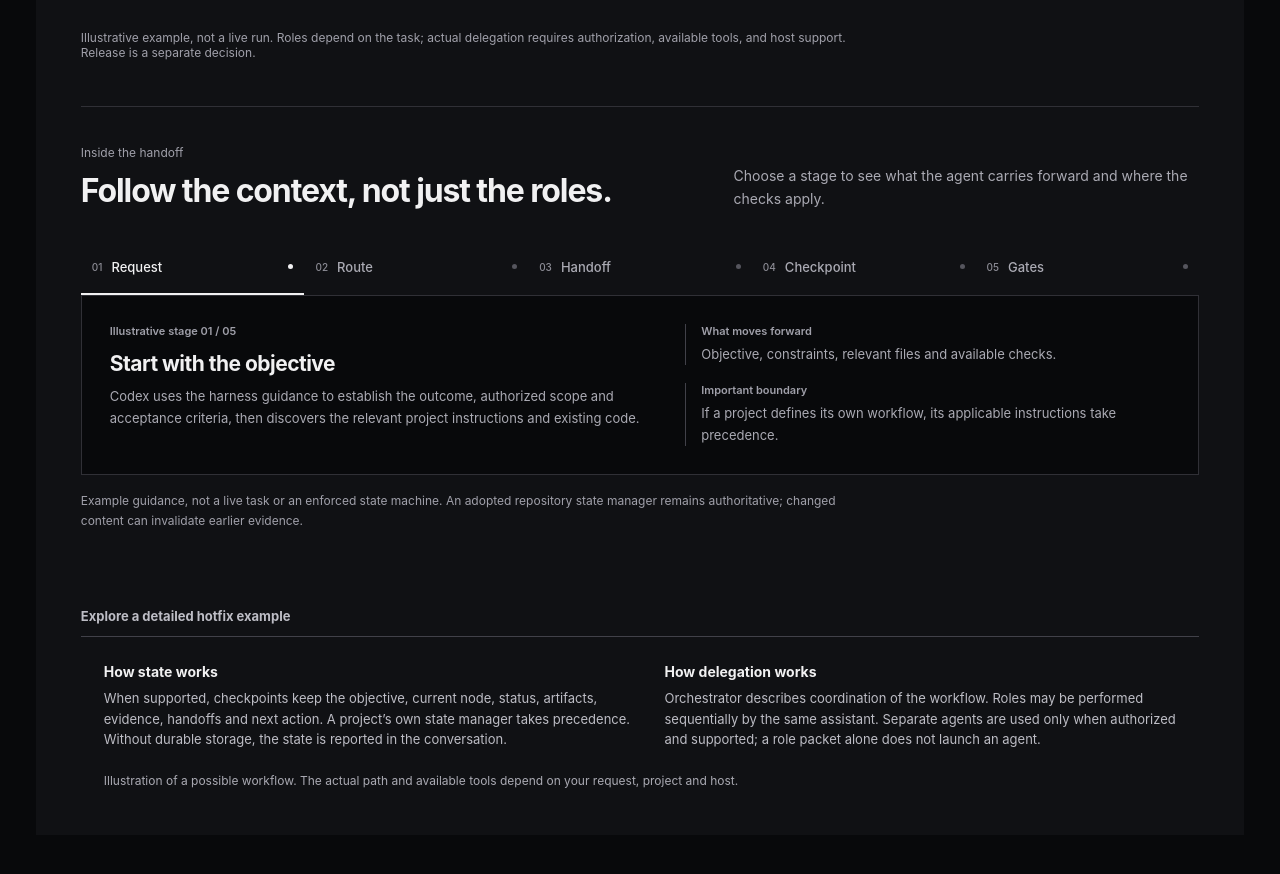
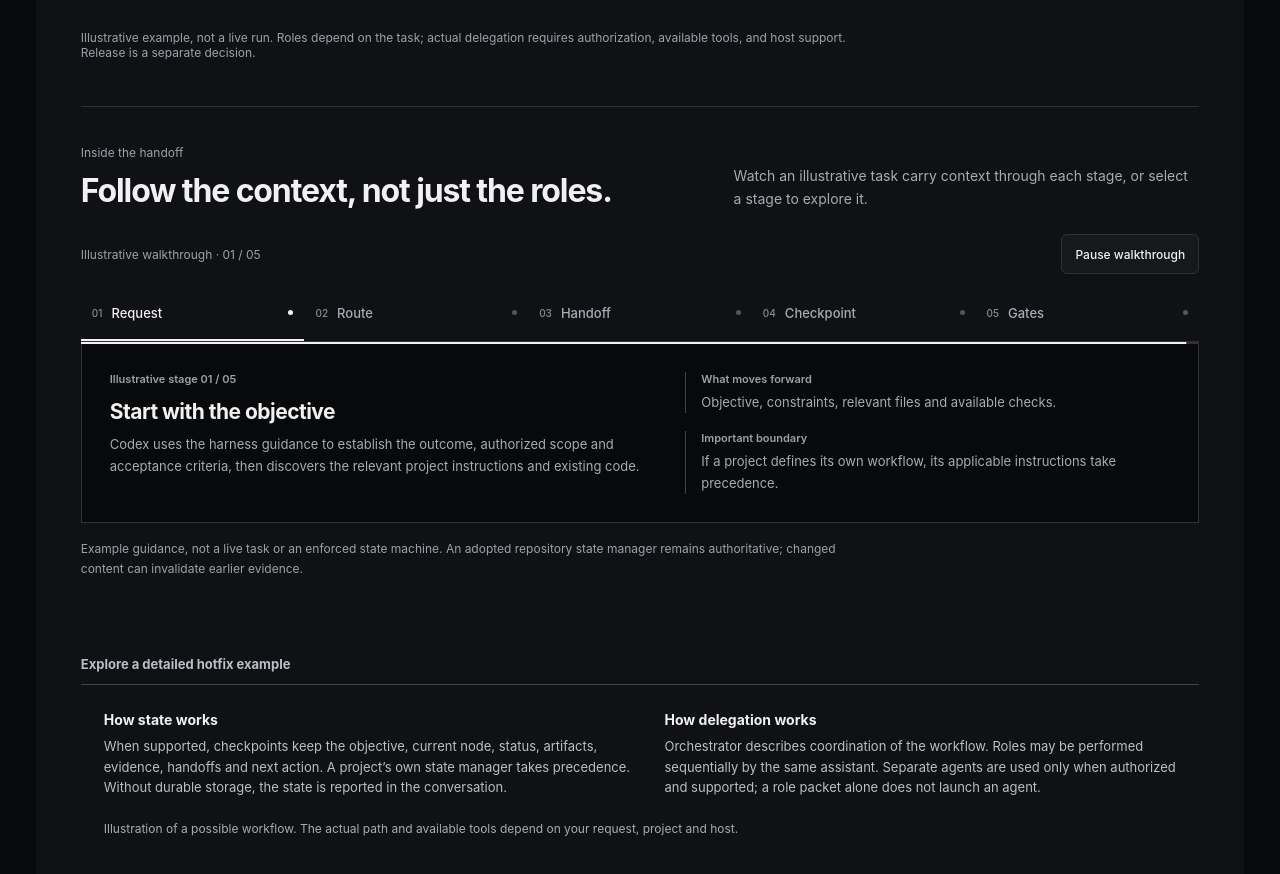
Before and after one commit to wanderpe/agentic-harness-website, a Next.js app: page /guide in a window 1280 px wide. Shown: the part 2437-3311 px from the top of the page. Built offline with nearby package versions, Linux system fonts and the light colour scheme.

Commit message:
Animate workflow walkthrough

```diff
--- a/app/WorkflowInspector.tsx
+++ b/app/WorkflowInspector.tsx
@@ -1,6 +1,6 @@
 'use client';
 
-import { useState } from 'react';
+import { useEffect, useRef, useState } from 'react';
 import '../public/assets/workflow-inspector.css';
 
 const stages = [
@@ -13,11 +13,47 @@ const stages = [
 
 export default function WorkflowInspector() {
   const [active, setActive] = useState(0);
+  const [playing, setPlaying] = useState(false);
+  const [inView, setInView] = useState(false);
+  const sectionRef = useRef<HTMLElement>(null);
+  const started = useRef(false);
+  useEffect(() => {
+    const element = sectionRef.current;
+    if (!element) return;
+    const motion = window.matchMedia('(prefers-reduced-motion: reduce)');
+    const observer = new IntersectionObserver(([entry]) => {
+      setInView(entry.isIntersecting);
+      if (entry.isIntersecting && !started.current) {
+        started.current = true;
+        if (!motion.matches) setPlaying(true);
+      }
+    }, { threshold: 0.2 });
+    const onMotionChange = (event: MediaQueryListEvent) => { if (event.matches) setPlaying(false); };
+    observer.observe(element);
+    motion.addEventListener('change', onMotionChange);
+    return () => { observer.disconnect(); motion.removeEventListener('change', onMotionChange); };
+  }, []);
+  useEffect(() => {
+    if (!playing || !inView) return;
+    const timer = window.setTimeout(() => {
+      if (active === stages.length - 1) setPlaying(false);
+      else setActive(active + 1);
+    }, 7000);
+    return () => window.clearTimeout(timer);
+  }, [active, playing, inView]);
   const stage = stages[active];
-  return <section className="workflow-inspector" aria-labelledby="inspector-title">
-    <div className="inspector-heading"><div><p className="inspector-kicker">Inside the handoff</p><h3 id="inspector-title">Follow the context, not just the roles.</h3></div><p>Choose a stage to see what the agent carries forward and where the checks apply.</p></div>
-    <div className="inspector-rail" role="group" aria-label="Choose a workflow stage">{stages.map((item, index) => <button key={item.label} type="button" aria-pressed={active === index} onClick={() => setActive(index)}><span className="inspector-index">{String(index + 1).padStart(2, '0')}</span><span>{item.label}</span><span className="inspector-dot" aria-hidden="true"/></button>)}</div>
-    <div className="inspector-panel" aria-live="polite"><div className="inspector-panel-title"><span>Illustrative stage {String(active + 1).padStart(2, '0')} / 05</span><h4>{stage.title}</h4><p>{stage.description}</p></div><div className="inspector-facts"><div><span>What moves forward</span><p>{stage.moves}</p></div><div><span>Important boundary</span><p>{stage.note}</p></div></div></div>
+  function togglePlayback() {
+    if (playing) { setPlaying(false); return; }
+    if (active === stages.length - 1) setActive(0);
+    started.current = true;
+    setPlaying(true);
+  }
+  return <section ref={sectionRef} className="workflow-inspector" aria-labelledby="inspector-title">
+    <div className="inspector-heading"><div><p className="inspector-kicker">Inside the handoff</p><h3 id="inspector-title">Follow the context, not just the roles.</h3></div><p>Watch an illustrative task carry context through each stage, or select a stage to explore it.</p></div>
+    <div className="inspector-playback"><span>Illustrative walkthrough · {String(active + 1).padStart(2, '0')} / 05</span><button type="button" onClick={togglePlayback}>{playing ? 'Pause walkthrough' : active === stages.length - 1 ? 'Replay walkthrough' : 'Play walkthrough'}</button></div>
+    <div className="inspector-rail" role="group" aria-label="Choose a workflow stage">{stages.map((item, index) => <button key={item.label} type="button" aria-pressed={active === index} onClick={() => { started.current = true; setPlaying(false); setActive(index); }}><span className="inspector-index">{String(index + 1).padStart(2, '0')}</span><span>{item.label}</span><span className="inspector-dot" aria-hidden="true"/></button>)}</div>
+    <div key={`progress-${active}-${playing}-${inView}`} className="inspector-progress" aria-hidden="true"><span data-running={playing && inView}/></div>
+    <div key={`panel-${active}`} className="inspector-panel" aria-live={playing ? "off" : "polite"}><div className="inspector-panel-title"><span>Illustrative stage {String(active + 1).padStart(2, '0')} / 05</span><h4>{stage.title}</h4><p>{stage.description}</p></div><div className="inspector-facts"><div><span>What moves forward</span><p>{stage.moves}</p></div><div><span>Important boundary</span><p>{stage.note}</p></div></div></div>
     {active === 4 && <div className="inspector-gates" aria-label="Evidence gate examples"><article><span>01</span><strong>Review</strong><p>Checks required context, plan and handoff receipts.</p></article><article><span>02</span><strong>QA</strong><p>Requires a current passing review and its receipt.</p></article><article><span>03</span><strong>Release</strong><p>Adds passing QA, checks, acceptance results and matching authorization.</p></article></div>}
     <p className="inspector-note">Example guidance, not a live task or an enforced state machine. An adopted repository state manager remains authoritative; changed content can invalidate earlier evidence.</p>
   </section>;
```
Also changed, not shown: public/assets/workflow-inspector.css.
